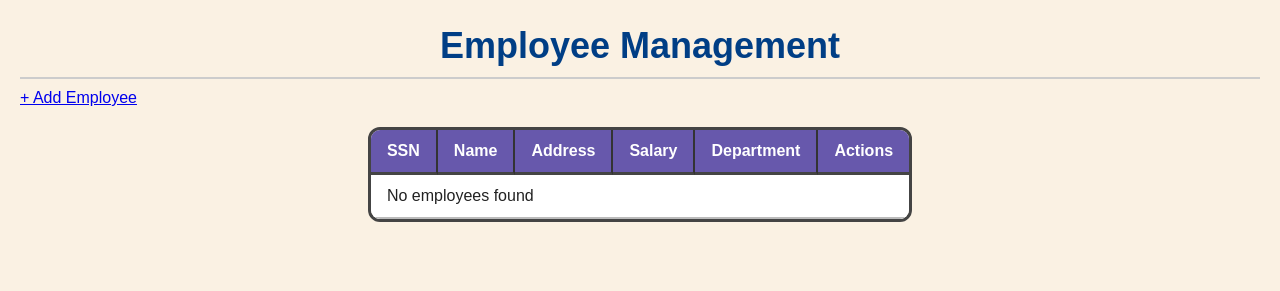
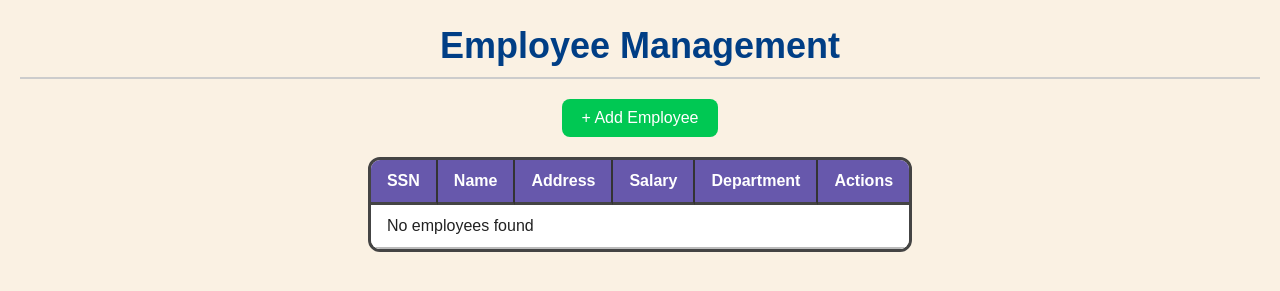
Before and after one commit to Szymand/CIS3530-A4-Group-48, a Flask app: page /employees/manage in a window 1280 px wide. Shown: the part 114-405 px from the top of the page. Run offline with Flask 3, Linux system fonts and the light colour scheme; the visitor is signed in with stand-in values (Sample User, id 1); data that the repository does not hold is empty; some libraries are stand-ins or nearby versions.

Commit message:
styling changes

```diff
--- a/app/static/style.css
+++ b/app/static/style.css
@@ -63,7 +63,7 @@ select {
 
 input[type="submit"],
 button[type="submit"],
-button,
+button:not(.delete),
 input[type="button"] {
     background-color: #00c853;
     color: white;
@@ -137,3 +137,12 @@ table:not(.nav-table) tr:hover td {
 .nav-table a:hover {
     text-decoration: underline;
 }
+
+a {
+    color: white;
+    text-decoration: none;
+}
+
+button.delete{
+    background-color: #ff3b3b;
+}
--- a/app/templates/employee_list.html
+++ b/app/templates/employee_list.html
@@ -6,9 +6,11 @@
 <div class="container">
     <div class="d-flex justify-content-between align-items-center mb-4">
         <h1>Employee Management</h1>
+        <button class="button-link">
         <a href="{{ url_for('employee_management.add_employee_form') }}" class="btn btn-primary">
             + Add Employee
         </a>
+        </button>
     </div>
 
     {% with messages = get_flashed_messages(with_categories=true) %}
@@ -45,13 +47,15 @@
                     <td>${{ "%.2f"|format(emp[5]) }}</td>
                     <td>{{ emp[6] }}</td>
                     <td>
+                        <button class="button-link">
                         <a href="{{ url_for('employee_management.edit_employee_form', ssn=emp[0]) }}"
                            class="btn btn-sm btn-outline-primary">Edit</a>
+                        </button>
                         <form method="POST"
                               action="{{ url_for('employee_management.delete_employee', ssn=emp[0]) }}"
                               class="d-inline"
                               onsubmit="return confirm('Are you sure you want to delete this employee?');">
-                            <button type="submit" class="btn btn-sm btn-outline-danger">Delete</button>
+                            <button class="delete" type="submit" class="btn btn-sm btn-outline-danger">Delete</button>
                         </form>
                     </td>
                 </tr>
```
